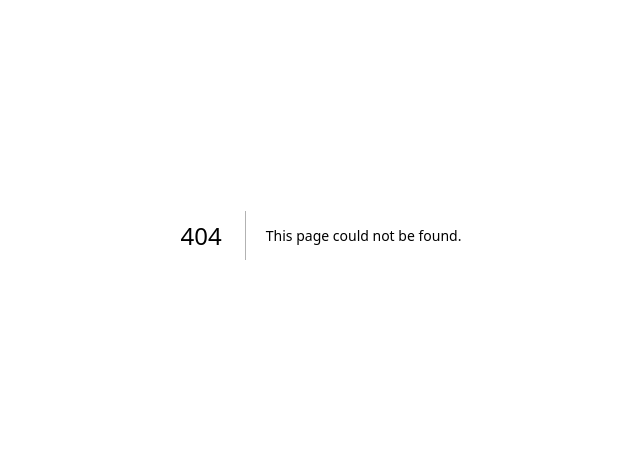
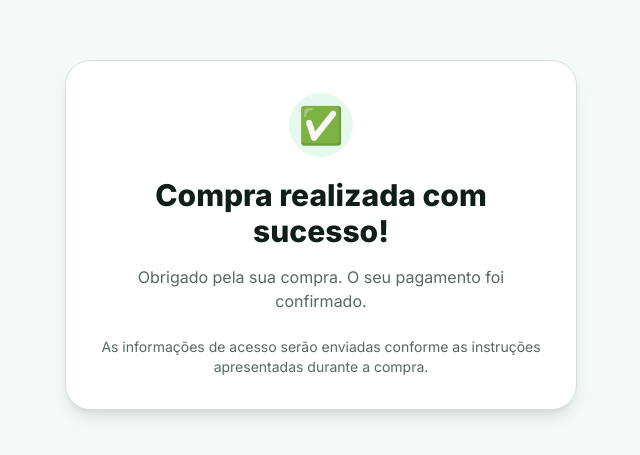
Before and after one commit to Grizzmon/espector-pacote, a Next.js app: page /compra-confirmada in a window 1280 px wide. Before the commit this address had no page. Shown: the part 165-620 px from the top of the page, without its empty margins (319-959 px from the left). Built offline with nearby package versions, Linux system fonts and the light colour scheme.

Commit message:
nova pade up

```diff
--- /dev/null
+++ b/app/compra-confirmada/page.tsx
@@ -0,0 +1,72 @@
+'use client'
+
+import { useEffect } from 'react'
+
+declare global {
+  interface Window {
+    fbq?: (
+      track: string,
+      event: string,
+      params?: Record<string, unknown>
+    ) => void
+  }
+}
+
+export default function CompraConfirmadaPage() {
+  useEffect(() => {
+    if (typeof window.fbq !== 'function') {
+      return
+    }
+
+    // Evita disparar o Purchase várias vezes na mesma sessão
+    const purchaseAlreadySent = sessionStorage.getItem(
+      'espector_purchase_sent'
+    )
+
+    if (purchaseAlreadySent === '1') {
+      return
+    }
+
+    // Lê o valor enviado pelo checkout na URL
+    const params = new URLSearchParams(window.location.search)
+    const valor = Number(params.get('valor'))
+
+    // Sem valor válido, não dispara Purchase
+    if (!Number.isFinite(valor) || valor <= 0) {
+      console.warn('Purchase não enviado: valor da compra não encontrado.')
+      return
+    }
+
+    // Envia a compra para o Meta Pixel
+    window.fbq('track', 'Purchase', {
+      value: valor,
+      currency: 'BRL',
+      content_type: 'product',
+    })
+
+    sessionStorage.setItem('espector_purchase_sent', '1')
+  }, [])
+
+  return (
+    <main className="flex min-h-screen items-center justify-center bg-background px-6">
+      <div className="w-full max-w-lg rounded-2xl border bg-card p-8 text-center shadow-lg">
+        <div className="mx-auto mb-5 flex h-16 w-16 items-center justify-center rounded-full bg-green-500/10 text-4xl">
+          ✅
+        </div>
+
+        <h1 className="text-3xl font-extrabold text-foreground">
+          Compra realizada com sucesso!
+        </h1>
+
+        <p className="mt-4 text-muted-foreground">
+          Obrigado pela sua compra. O seu pagamento foi confirmado.
+        </p>
+
+        <p className="mt-6 text-sm text-muted-foreground">
+          As informações de acesso serão enviadas conforme as instruções
+          apresentadas durante a compra.
+        </p>
+      </div>
+    </main>
+  )
+}
```
